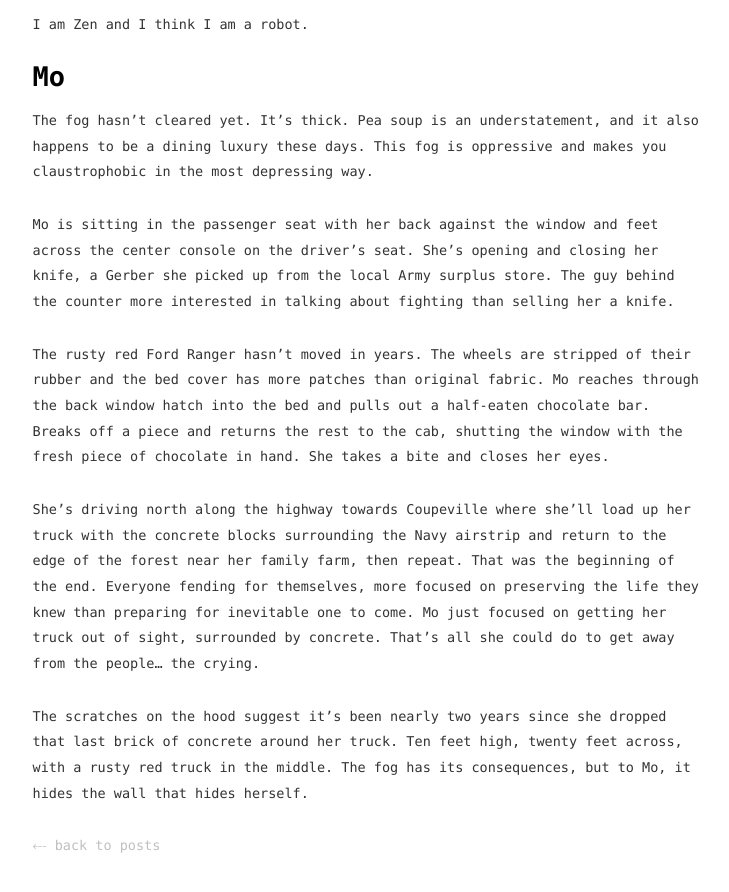
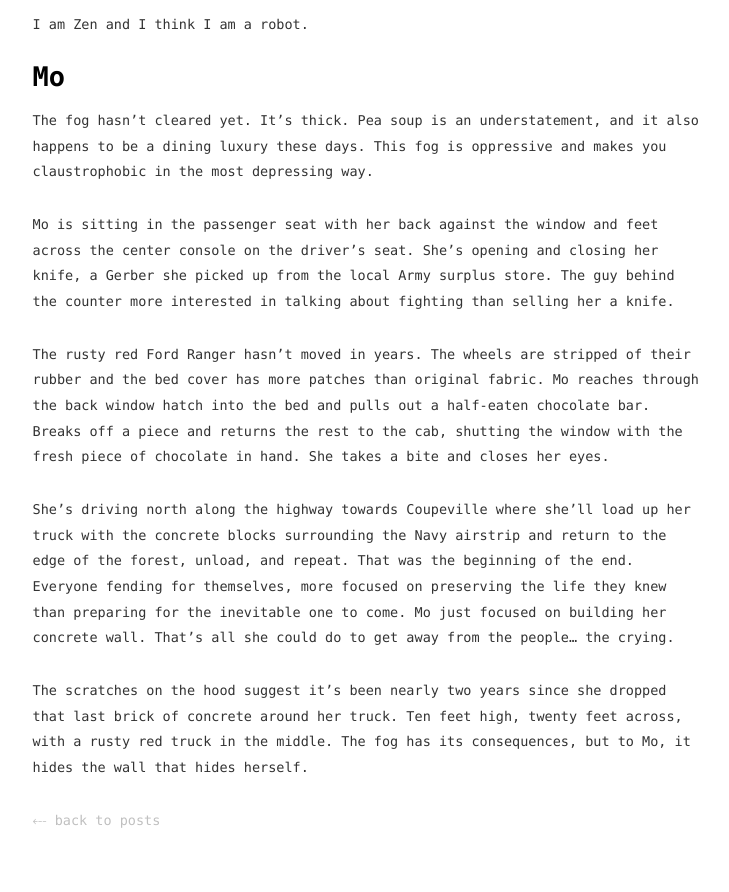
Before and after one commit to mapsam/mapsam.github.io, a Jekyll site: the page built from _posts/2017-07-28-apocalyptic-perspectives.md, in a window 1280 px wide and 900 px high, scrolled down 1490 px. Shown: the top 892 px of the window, without its empty margins (271-1000 px from the left). Built offline with Jekyll 4.4.1, drawn with Linux system fonts in a browser that asks for light colours; nearby versions of some CDN libraries.

Commit message:
quick fix

```diff
--- a/_posts/2017-07-28-apocalyptic-perspectives.md
+++ b/_posts/2017-07-28-apocalyptic-perspectives.md
@@ -33,6 +33,6 @@ Mo is sitting in the passenger seat with her back against the window and feet ac
 
 The rusty red Ford Ranger hasn't moved in years. The wheels are stripped of their rubber and the bed cover has more patches than original fabric. Mo reaches through the back window hatch into the bed and pulls out a half-eaten chocolate bar. Breaks off a piece and returns the rest to the cab, shutting the window with the fresh piece of chocolate in hand. She takes a bite and closes her eyes.
 
-She's driving north along the highway towards Coupeville where she'll load up her truck with the concrete blocks surrounding the Navy airstrip and return to the edge of the forest near her family farm, then repeat. That was the beginning of the end. Everyone fending for themselves, more focused on preserving the life they knew than preparing for inevitable one to come. Mo just focused on getting her truck out of sight, surrounded by concrete. That's all she could do to get away from the people... the crying.
+She's driving north along the highway towards Coupeville where she'll load up her truck with the concrete blocks surrounding the Navy airstrip and return to the edge of the forest, unload, and repeat. That was the beginning of the end. Everyone fending for themselves, more focused on preserving the life they knew than preparing for the inevitable one to come. Mo just focused on building her concrete wall. That's all she could do to get away from the people... the crying.
 
 The scratches on the hood suggest it's been nearly two years since she dropped that last brick of concrete around her truck. Ten feet high, twenty feet across, with a rusty red truck in the middle. The fog has its consequences, but to Mo, it hides the wall that hides herself.
```
